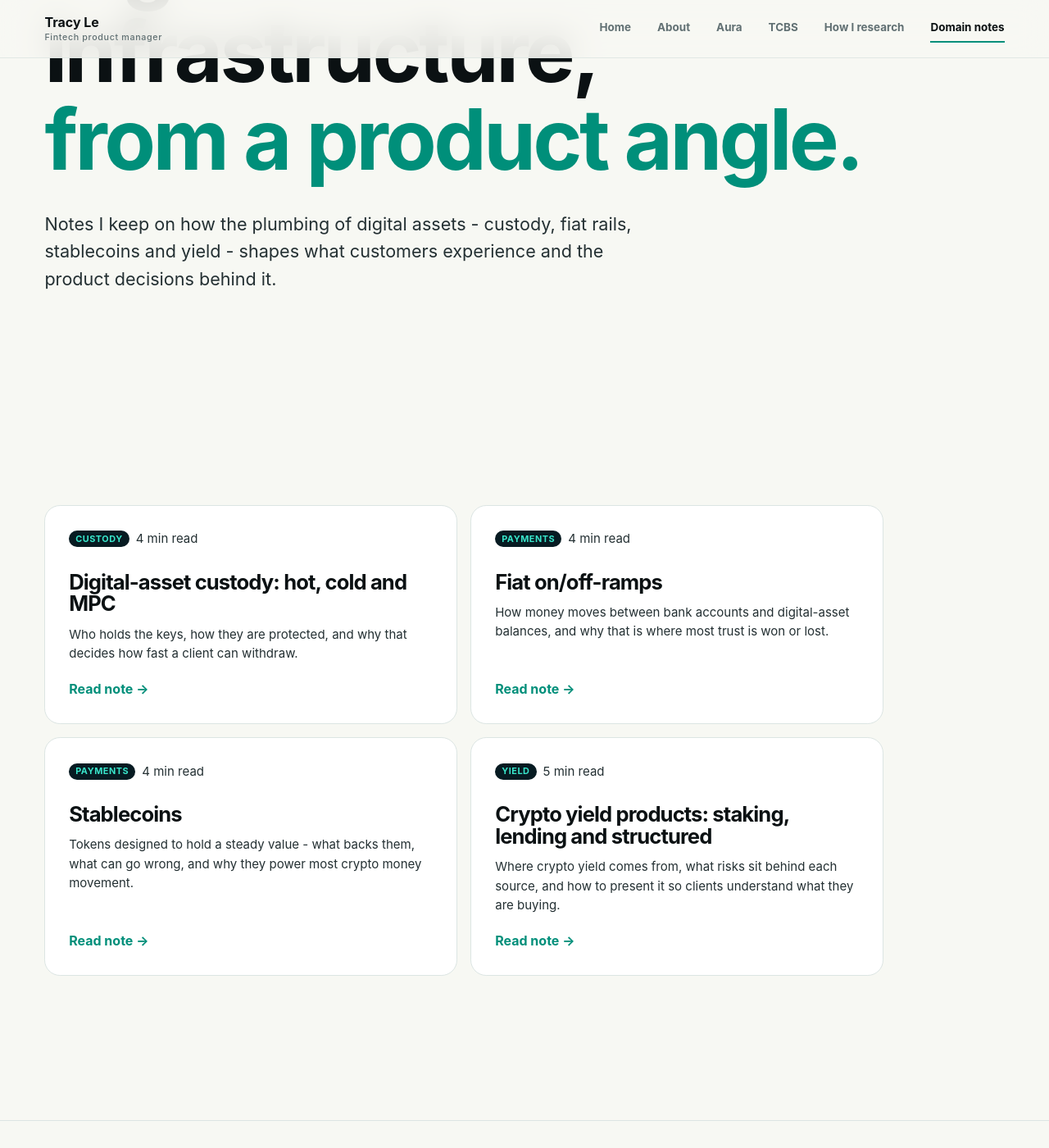
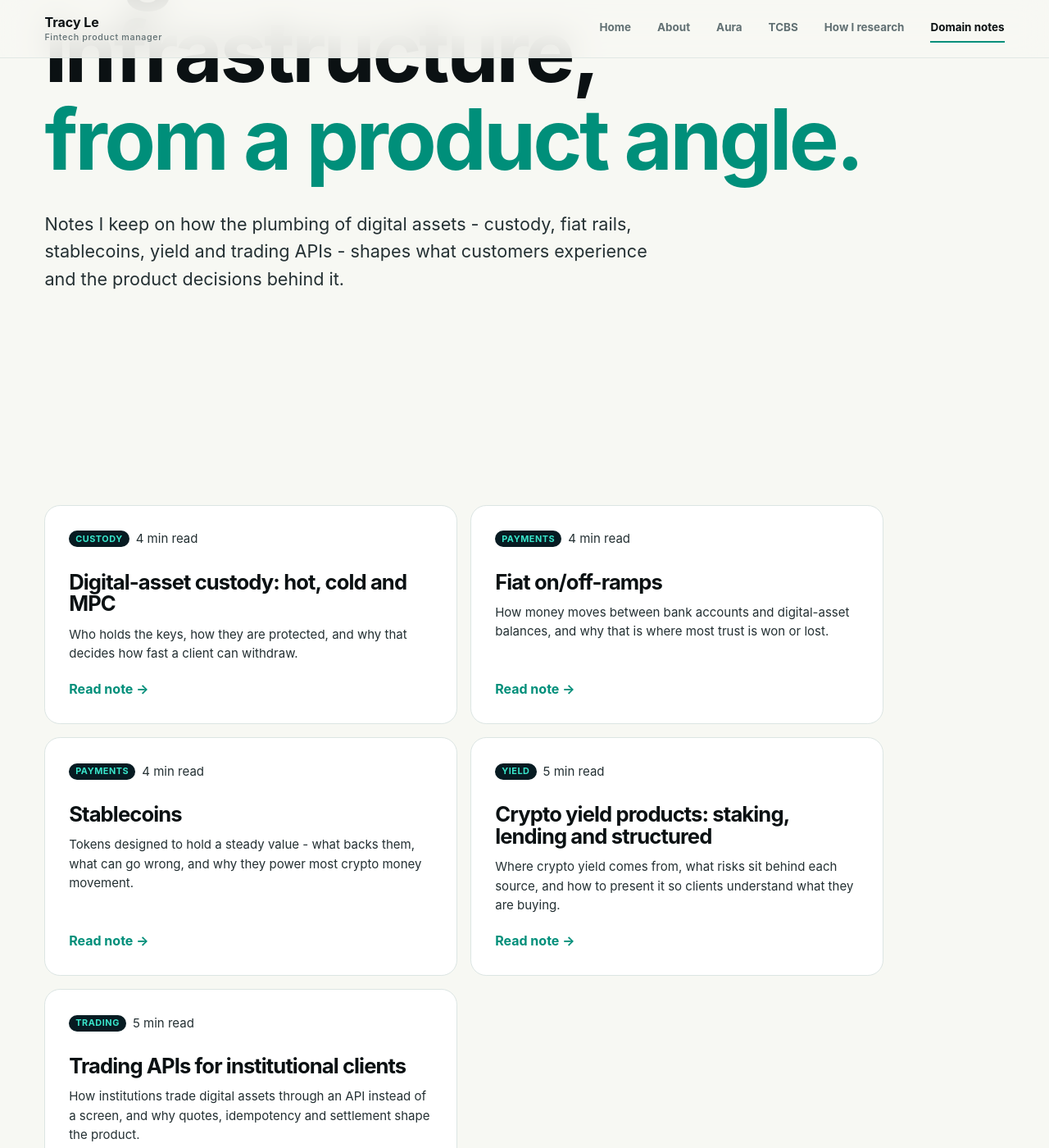
Before and after one commit to tham-tracy/tham-tracy.github.io, a Jekyll site: the page built from notes/index.md, in a window 1280 px wide and 1400 px high, scrolled down 329 px. Shown: the whole window at 82% size. Built offline with Jekyll 4.4.1, drawn with Linux system fonts in a browser that asks for light colours; part of the change alters nothing that is shown.

Commit message:
Add trading API domain note
Co-Authored-By: Claude Opus 5.5 <noreply@anthropic.com>

```diff
--- /dev/null
+++ b/_notes/trading-api.md
@@ -0,0 +1,53 @@
+---
+title: "Trading APIs for institutional clients"
+summary: "How institutions trade digital assets through an API instead of a screen, and why quotes, idempotency and settlement shape the product."
+tag: "Trading"
+read_time: "5 min"
+order: 5
+---
+
+## TL;DR
+
+- A trading API lets a client's own system - a payments app, a treasury tool, a broker - request prices, place trades and settle them without a person clicking through a screen.
+- For institutions, the common pattern is request-for-quote (RFQ): ask for a price, get a firm quote that lasts a short time, accept it or let it expire.
+- The product is not the endpoints. It is predictable behaviour when something goes wrong - a timeout, a duplicate request, a quote that expired, a trade that has not settled yet.
+
+## How it works
+
+**Access.** The client is onboarded and verified first, then given API credentials. Requests are usually signed with a secret key, and many providers also restrict which IP addresses can call the API. Permissions are scoped: a key that can read balances should not automatically be able to trade or withdraw.
+
+**Pricing.** Two common models:
+
+- **RFQ:** the client asks "what is your price for 50,000 USDT to USD?" and receives a quote with an ID, a price and an expiry time. Accepting the quote ID before it expires locks the trade at that price.
+- **Order book:** the client sends orders (market, limit) that match against other orders. More common on exchanges than with OTC desks.
+
+Behind an RFQ, the provider sources prices from exchanges and liquidity providers, adds its spread, and must be able to fill the trade at the quoted price. Which trading pairs a client can trade depends on what those sources support.
+
+**Channels.** REST endpoints for quotes, trades and balances; a streaming connection, such as a WebSocket, for live prices and status updates; and, at larger institutions, FIX, the long-standing messaging standard for trading.
+
+**Settlement.** After a trade, assets and fiat move between accounts. In a custody-led model, trades settle into the client's custody account rather than an exchange wallet, and fiat legs go to the client's whitelisted bank account.
+
+## Why users care
+
+- **Price certainty:** the client's own customers are often waiting, so a quote must hold for long enough to act on it.
+- **Reliability:** a payments business cannot tell its customers "the trade might have happened twice".
+- **Reconciliation:** finance teams need every trade, fee and settlement to match their own records, by ID, at the end of the day.
+
+## Product implications
+
+- **Make retries safe.** An idempotency key on every trade request means a client can retry after a timeout without creating a duplicate trade.
+- **Treat quote expiry as a designed state,** with a clear error and a fast way to re-quote, not a generic failure.
+- **Expose status, not just results.** Trade and settlement states (accepted, executed, settling, settled, failed) should be queryable and pushed as events, so clients do not have to poll or call support.
+- **Design the client's integration journey:** sandbox with realistic data, clear error codes, sample requests and an ops view for the provider's own team to see what a client's integration is doing.
+- **Scope keys and limits per client,** so a misconfigured integration cannot trade more, or withdraw more, than the client intended.
+
+## Where I applied it
+
+At Hex Trust, I worked on the trading API used by institutional clients such as a UAE payment provider. My part was the integration behind it: getting quotes from Binance, getting the trading pairs clients could trade, and integrating with a liquidity provider so quotes could be filled.
+
+## Further reading
+
+- [The Idempotency-Key HTTP header (IETF draft)](https://datatracker.ietf.org/doc/draft-ietf-httpapi-idempotency-key-header/): the emerging standard for making API requests safe to retry.
+- [The WebSocket protocol (RFC 6455)](https://www.rfc-editor.org/rfc/rfc6455): the standard behind most streaming price and status feeds.
+- [Hex Trust OTC execution](https://www.hextrust.com/services/markets/otc-execution): an institutional desk's view of RFQ, order types and settlement to whitelisted bank accounts or wallets.
+- [Hex Trust Convert-to-Pay](https://www.hextrust.com/services/payment/convert-to-pay): an API that lets payment providers accept digital assets and settle in fiat, using short-lived RFQ quotes.
--- a/about.md
+++ b/about.md
@@ -61,7 +61,7 @@ description: "Tracy Le, product manager for wealth, investment and digital-asset
     <article><h3>Finding the real problem</h3><p>I start from customer and operational signals before writing a requirement - private-wealth clients, retail investors, merchants and the teams who serve them.</p><a class="text-link" href="{{ '/research/' | relative_url }}">How I research <span aria-hidden="true">→</span></a></article>
     <article><h3>Explainable financial UX</h3><p>Rates, ratios, balances, fees and settlement times appear when they affect a decision, with the context needed to trust them.</p><a class="text-link" href="{{ '/work/aura/' | relative_url }}">See it in Aura <span aria-hidden="true">→</span></a></article>
     <article><h3>Complex platform delivery</h3><p>Domain modelling, cross-team integration and migration planning - treating a cutover as a product outcome, not just a release.</p><a class="text-link" href="{{ '/work/tcbs-loan-management/' | relative_url }}">See it in TCBS <span aria-hidden="true">→</span></a></article>
-    <article><h3>Digital-asset domain depth</h3><p>Custody, fiat on/off-ramps, stablecoins and yield products, understood at the level of the product decisions they drive.</p><a class="text-link" href="{{ '/notes/' | relative_url }}">Read my domain notes <span aria-hidden="true">→</span></a></article>
+    <article><h3>Digital-asset domain depth</h3><p>Custody, fiat on/off-ramps, stablecoins, yield products and trading APIs, understood at the level of the product decisions they drive.</p><a class="text-link" href="{{ '/notes/' | relative_url }}">Read my domain notes <span aria-hidden="true">→</span></a></article>
   </div>
 </section>
 
--- a/notes/index.md
+++ b/notes/index.md
@@ -2,13 +2,13 @@
 layout: summary
 title: "Domain notes"
 permalink: /notes/
-description: "Short notes on how digital-asset infrastructure shapes product decisions - custody, on/off-ramps, stablecoins and yield."
+description: "Short notes on how digital-asset infrastructure shapes product decisions - custody, on/off-ramps, stablecoins, yield and trading APIs."
 ---
 
 <section class="portfolio-hero">
   <p class="eyebrow">Domain notes</p>
   <h1>Digital-asset infrastructure,<br><span>from a product angle.</span></h1>
-  <p class="lede">Notes I keep on how the plumbing of digital assets - custody, fiat rails, stablecoins and yield - shapes what customers experience and the product decisions behind it.</p>
+  <p class="lede">Notes I keep on how the plumbing of digital assets - custody, fiat rails, stablecoins, yield and trading APIs - shapes what customers experience and the product decisions behind it.</p>
 </section>
 
 <section class="portfolio-section">
```
